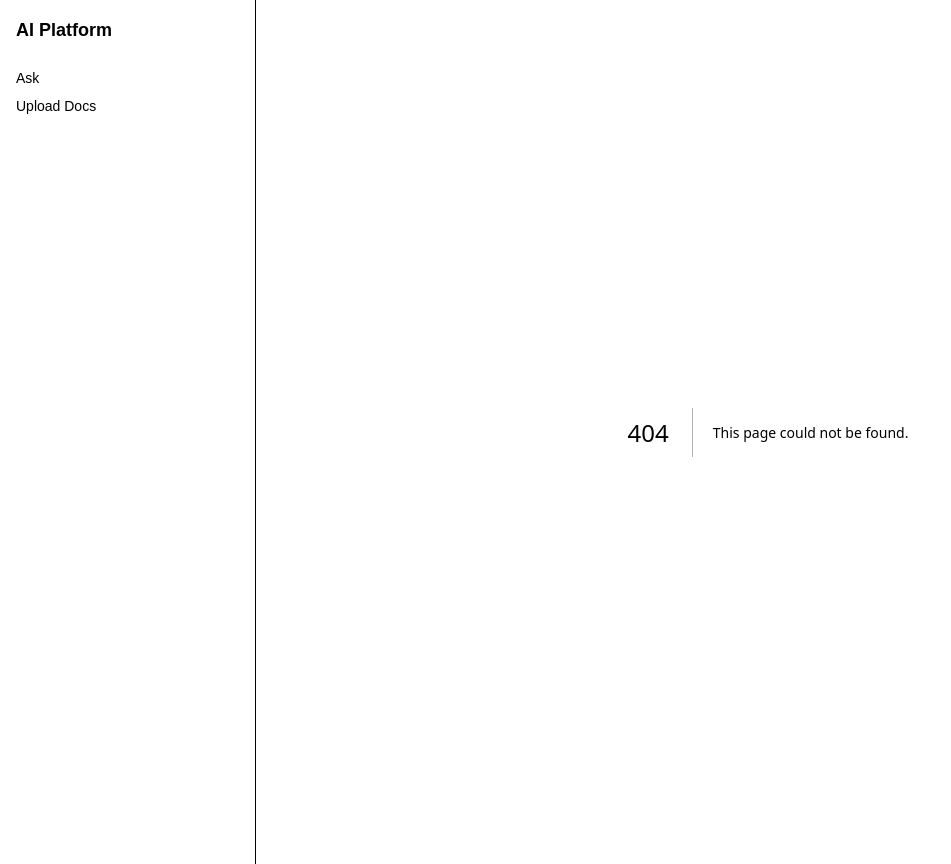
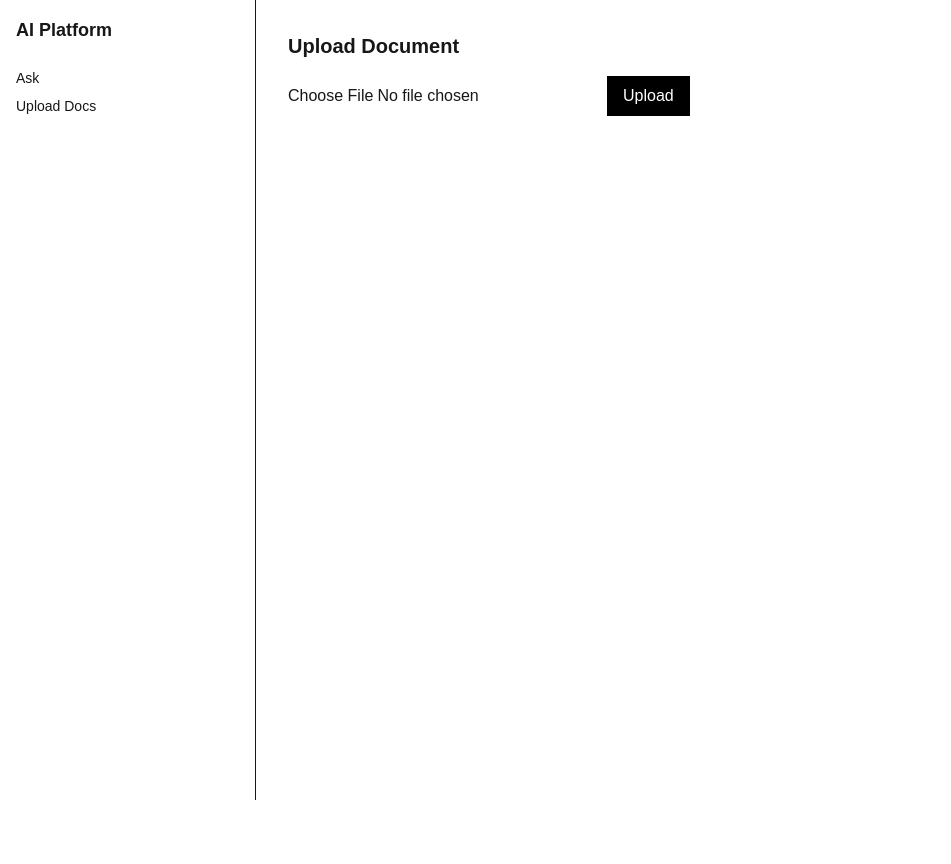
Before and after one commit to vinaykahar978/enterprise-ai-knowledge-platform, a Next.js app in the folder web/: page /upload in a window 1280 px wide. Before the commit this address had no page. Shown: the whole page, without its empty margins (0-951 px from the left). After the commit the page ends 800 px from the top, so only its background shows below. Built offline with nearby package versions, Linux system fonts and the light colour scheme.

Commit message:
feat: add document upload page for knowledge ingestion

```diff
--- /dev/null
+++ b/web/src/app/upload/page.tsx
@@ -0,0 +1,35 @@
+"use client";
+
+import { useState } from "react";
+import { uploadDocument } from "@/lib/api";
+
+export default function UploadPage() {
+  const [file, setFile] = useState<File | null>(null);
+  const [status, setStatus] = useState("");
+
+  async function handleUpload() {
+    if (!file) return;
+    await uploadDocument(file);
+    setStatus("Uploaded successfully");
+  }
+
+  return (
+    <div>
+      <h1 className="text-xl font-semibold mb-4">Upload Document</h1>
+
+      <input
+        type="file"
+        onChange={(e) => setFile(e.target.files?.[0] || null)}
+      />
+
+      <button
+        className="ml-4 bg-black text-white px-4 py-2"
+        onClick={handleUpload}
+      >
+        Upload
+      </button>
+
+      {status && <p className="mt-4">{status}</p>}
+    </div>
+  );
+}
```
